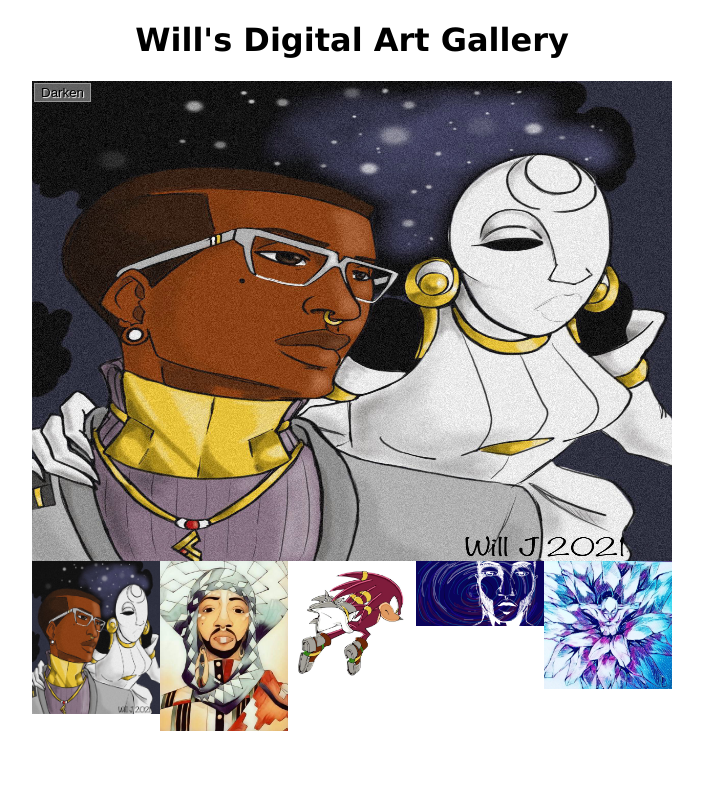
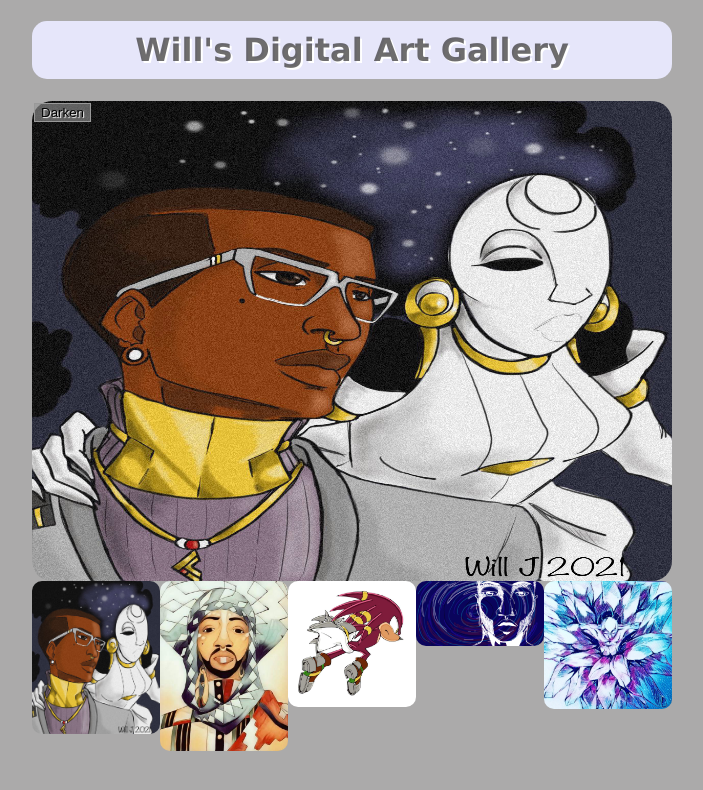
Before and after one commit to WillBridge0789/image_gallery, a plain HTML site: page index.html in a window 1280 px wide. Shown: the whole page, without its empty margins (288-991 px from the left). Drawn offline with Linux system fonts and the light colour scheme.

Commit message:
Finalize refactoring

```diff
--- a/style.css
+++ b/style.css
@@ -1,11 +1,17 @@
 h1 {
     font-family: Verdana, Geneva, Tahoma, sans-serif;
+    color: rgba(56, 55, 55, 0.728);
     text-align: center;
+    background-color: lavender;
+    border-radius: 15px;
+    text-shadow: 2px 2px rgb(255, 255, 255);
+    padding: 10px;
   }
 
   body {
     width: 640px;
     margin: 0 auto;
+    background-color: rgb(171, 170, 170);
   }
 
   .full-img {
@@ -14,9 +20,16 @@ h1 {
     width: 640px;
     height: 480px;
   }
+
+  .full-img:hover {
+    border: 7px solid  lavender;
+    border-radius: 20px;
+  }
+
   .displayed-img {
     width: 640px;
     height: 480px;
+    border-radius: 20px;
   }
   .overlay {
     position: absolute;
@@ -43,4 +56,9 @@ h1 {
     width: 20%;
     float: left;
     cursor: pointer;
+    border-radius: 10px;
   }
+
+  .thumb-bar :hover {
+    border: 5px solid lavender;
+  }
```
